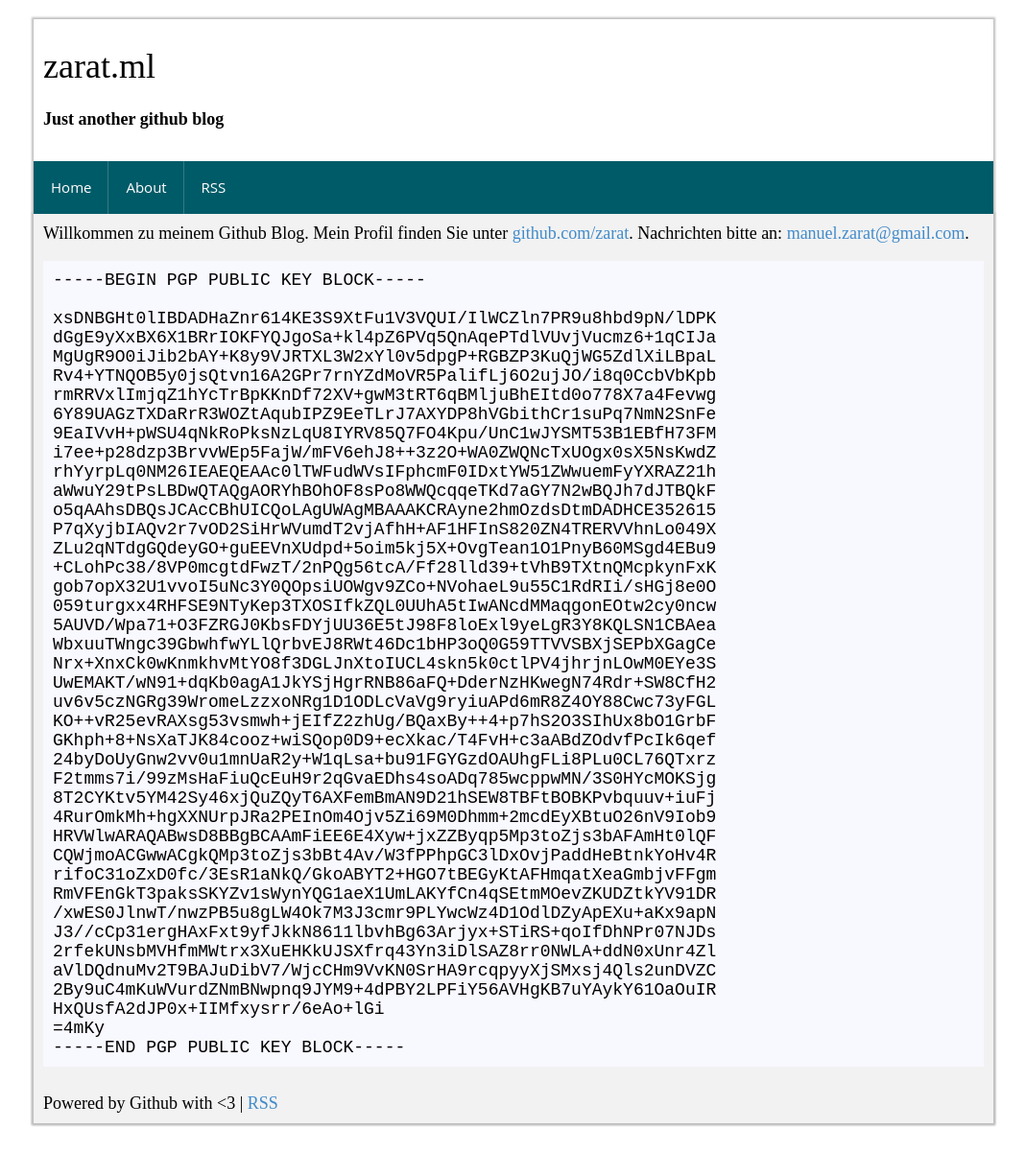
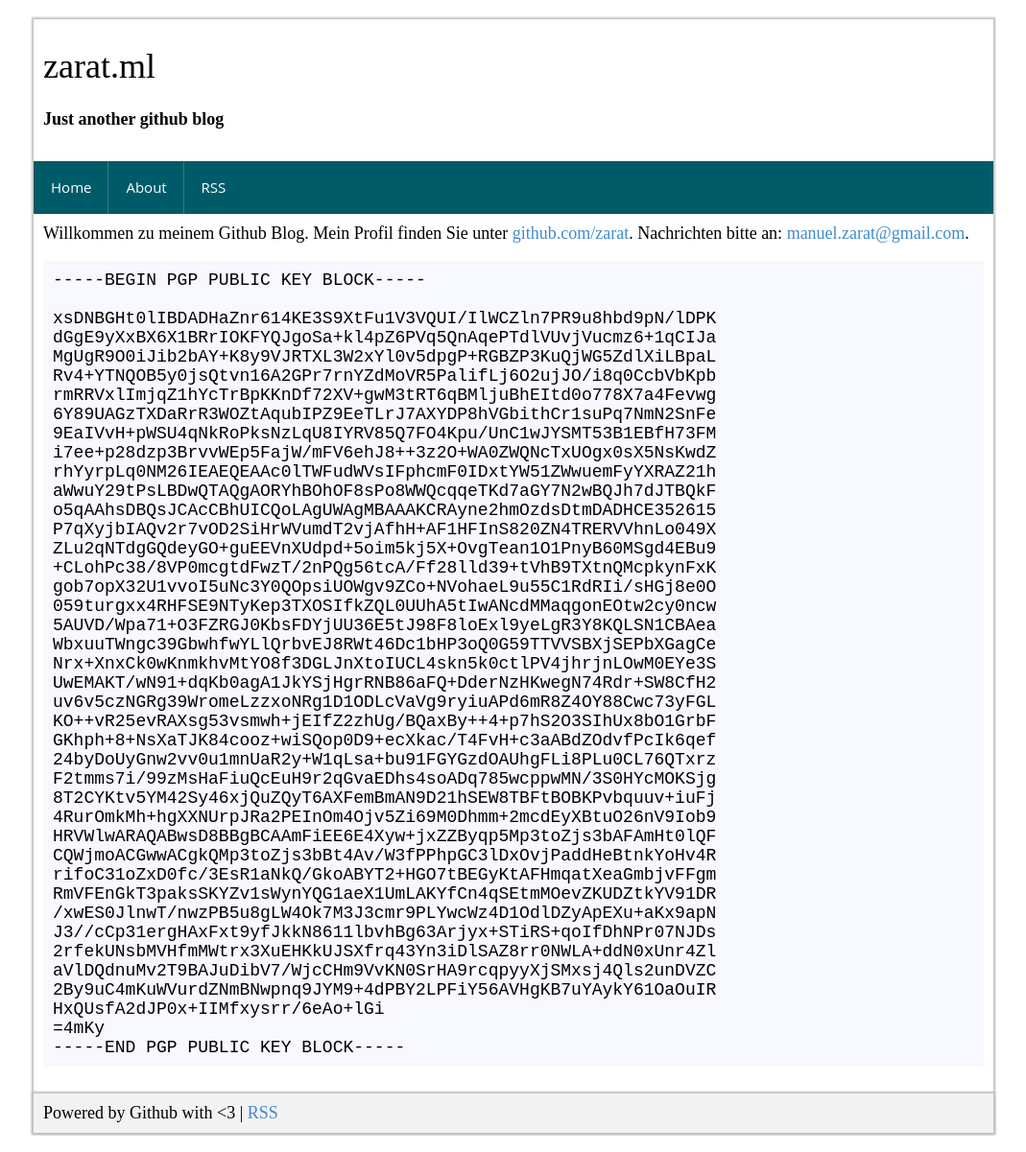
Before and after one commit to zarat/zarat.github.io, a Jekyll site: the page built from about.md, in a window 1280 px wide. Shown: the whole page at 96% size, without its empty margins (105-1174 px from the left). Built offline with Jekyll 4.4.1, drawn with Linux system fonts in a browser that asks for light colours.

Commit message:
Update page.html

```diff
--- a/_layouts/page.html
+++ b/_layouts/page.html
@@ -9,11 +9,11 @@
 
     {% include header.html %}
 
-    <div class="sp-content" style="width: 100%">
+    <div class="sp-content" style="width: 100%;">
       {{ content }}
     </div>
 
-
+    <div style="clear:both;"></div>
 
     <div class="sp-footer" style="padding:10px;">
       Powered by Github with <3 | <a href="/feed.xml">RSS</a>
```
